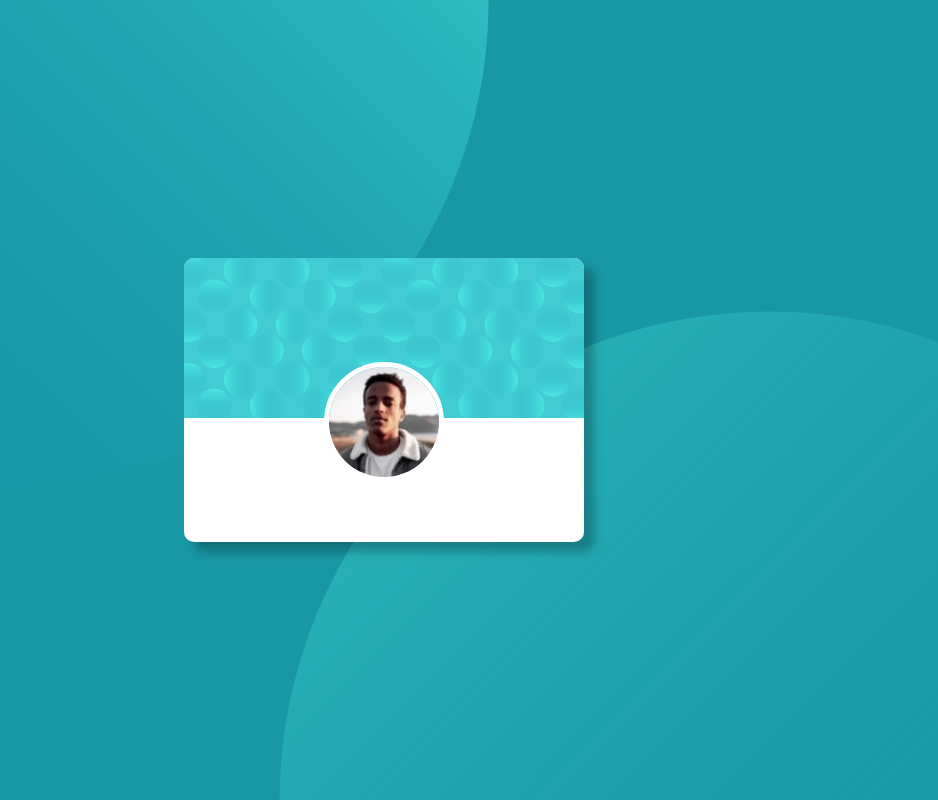
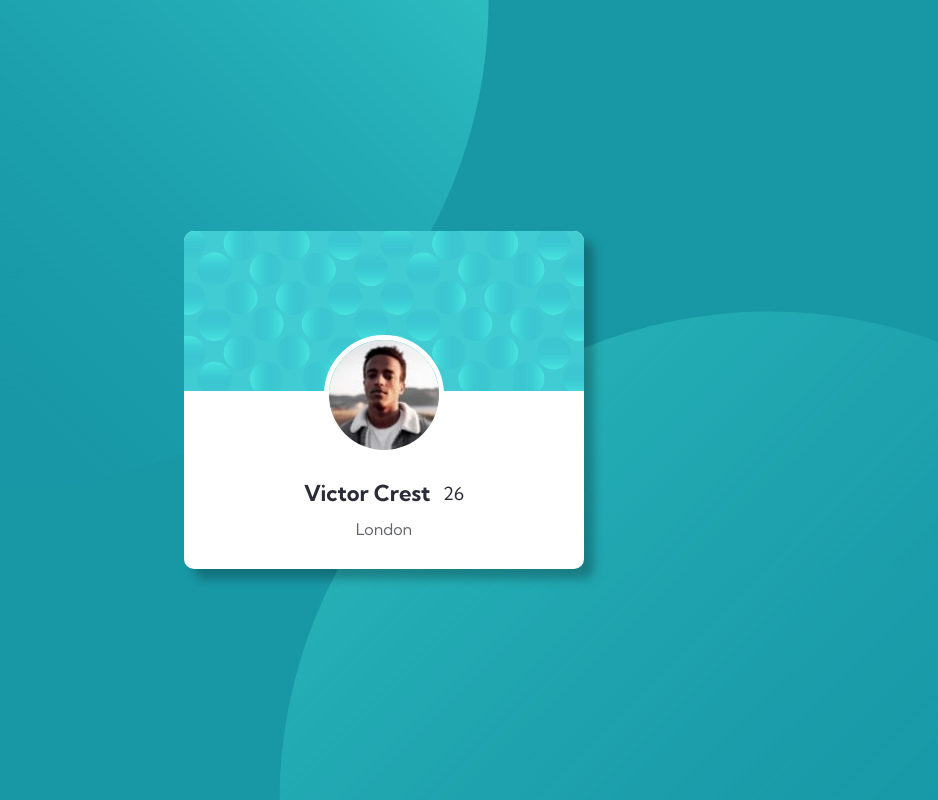
Before and after one commit to sparklaunch/04.ProfileCard, a Svelte app in the folder profile-card/: page / in a window 1280 px wide. Shown: the whole page, without its empty margins (256-1194 px from the left). Built offline with nearby package versions, Linux system fonts and the light colour scheme.

Commit message:
Add the info

```diff
--- a/profile-card/public/global.css
+++ b/profile-card/public/global.css
@@ -2,4 +2,5 @@
     margin: 0;
     padding: 0;
     box-sizing: border-box;
+    font-family: "Kumbh Sans", sans-serif;
 }
--- a/profile-card/src/components/Card.svelte
+++ b/profile-card/src/components/Card.svelte
@@ -1,11 +1,13 @@
 <script>
     import Banner from "./Banner.svelte";
     import Profile from "./Profile.svelte";
+    import Info from "./Info.svelte";
 </script>
 
 <div id="card">
     <Banner />
     <Profile />
+    <Info />
 </div>
 
 <style>
--- /dev/null
+++ b/profile-card/src/components/Info.svelte
@@ -0,0 +1,38 @@
+<div id="info">
+    <div id="name">
+        <p>Victor Crest</p>
+        <p>26</p>
+    </div>
+    <div id="address">
+        <p>London</p>
+    </div>
+</div>
+
+<style>
+    #info {
+        display: flex;
+        flex-direction: column;
+        align-items: center;
+        justify-content: space-between;
+        height: 60px;
+        margin-top: -36px;
+        margin-bottom: 30px;
+    }
+    #name {
+        width: 160px;
+        display: flex;
+        justify-content: space-between;
+        align-items: center;
+        color: rgb(43, 44, 56);
+    }
+    #name > p:first-child {
+        font-weight: 700;
+        font-size: 22px;
+    }
+    #name > p:last-child {
+        font-size: 18px;
+    }
+    #address > p {
+        color: rgb(101, 102, 108);
+    }
+</style>
```
